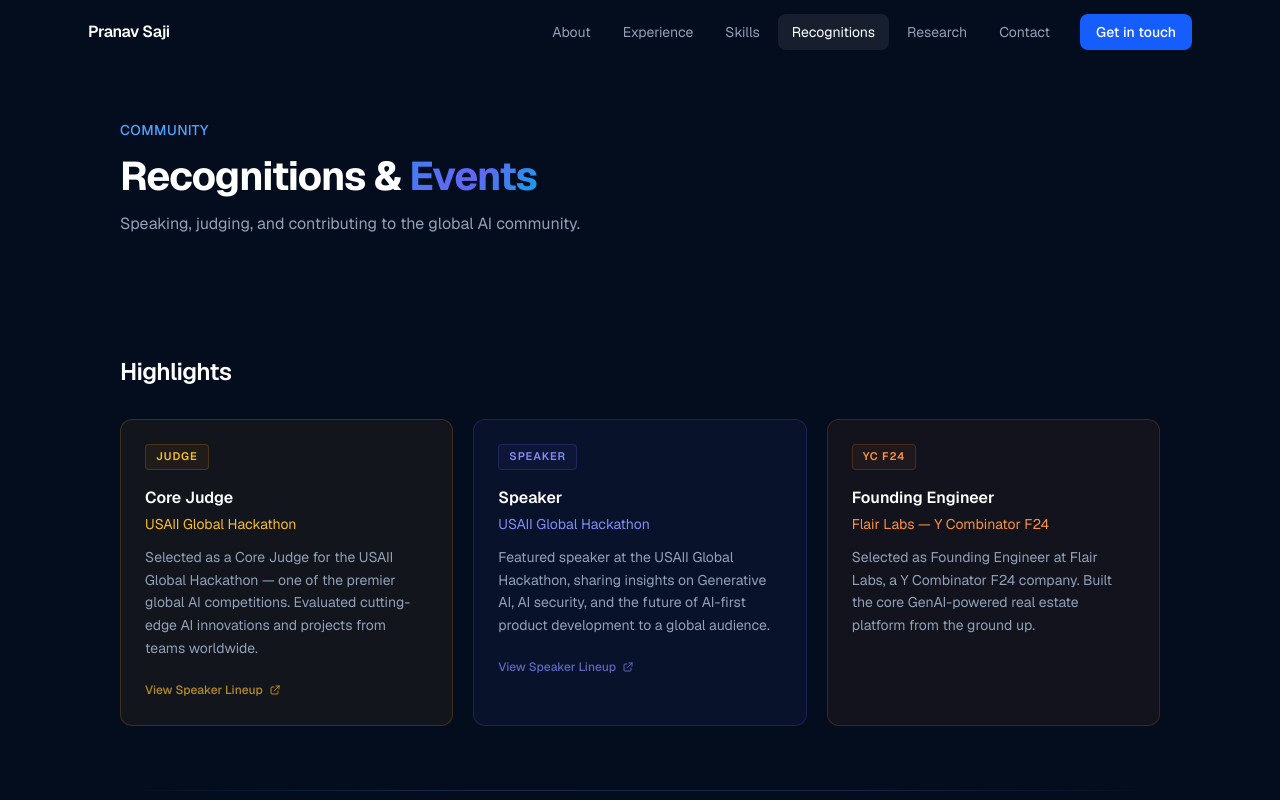
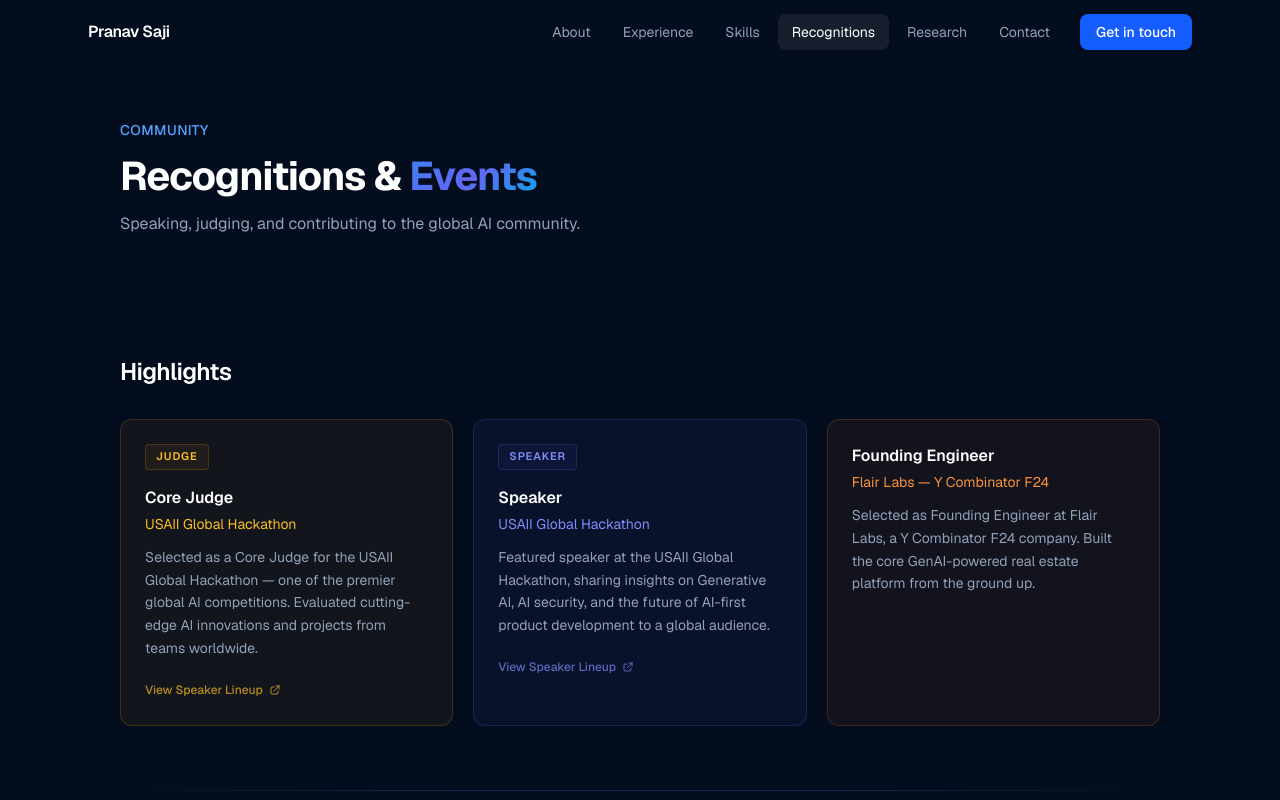
Before and after one commit to pranavsaji/Pranav-Website, a Next.js app: page /recognitions in a window 1280 px wide. Shown: the top 800 px of the page. Built offline with nearby package versions, Linux system fonts and the light colour scheme.

Commit message:
fix: remove YC F24 badge from Founding Engineer recognition card

```diff
--- a/src/app/recognitions/page.tsx
+++ b/src/app/recognitions/page.tsx
@@ -82,7 +82,7 @@ const typeStyles: Record<string, { bg: string; border: string; text: string }> =
     border: "rgba(99, 102, 241, 0.2)",
     text: "#818cf8",
   },
-  "YC F24": {
+  FOUNDING: {
     bg: "rgba(249, 115, 22, 0.06)",
     border: "rgba(249, 115, 22, 0.2)",
     text: "#fb923c",
@@ -121,6 +121,7 @@ export default function Recognitions() {
                   className="rounded-xl p-6 border transition-all duration-200 hover:-translate-y-0.5"
                   style={{ background: s.bg, borderColor: s.border }}
                 >
+                  {rec.type !== "FOUNDING" && (
                     <div className="flex items-center justify-between mb-4">
                       <span
                         className="recognition-tag"
@@ -129,6 +130,7 @@ export default function Recognitions() {
                         {rec.type}
                       </span>
                     </div>
+                  )}
                   <h3 className="text-white font-semibold text-base mb-1">{rec.title}</h3>
                   <p className="text-sm mb-3" style={{ color: s.text }}>{rec.event}</p>
                   <p className="text-slate-400 text-sm leading-relaxed mb-4">{rec.description}</p>
--- a/src/lib/data.ts
+++ b/src/lib/data.ts
@@ -259,7 +259,7 @@ export const recognitions = [
   {
     title: "Founding Engineer",
     event: "Flair Labs — Y Combinator F24",
-    type: "YC F24",
+    type: "FOUNDING",
     description:
       "Selected as Founding Engineer at Flair Labs, a Y Combinator F24 company. Built the core GenAI-powered real estate platform from the ground up.",
   },
```
Lines whose indentation alone changed are shown as unchanged.
